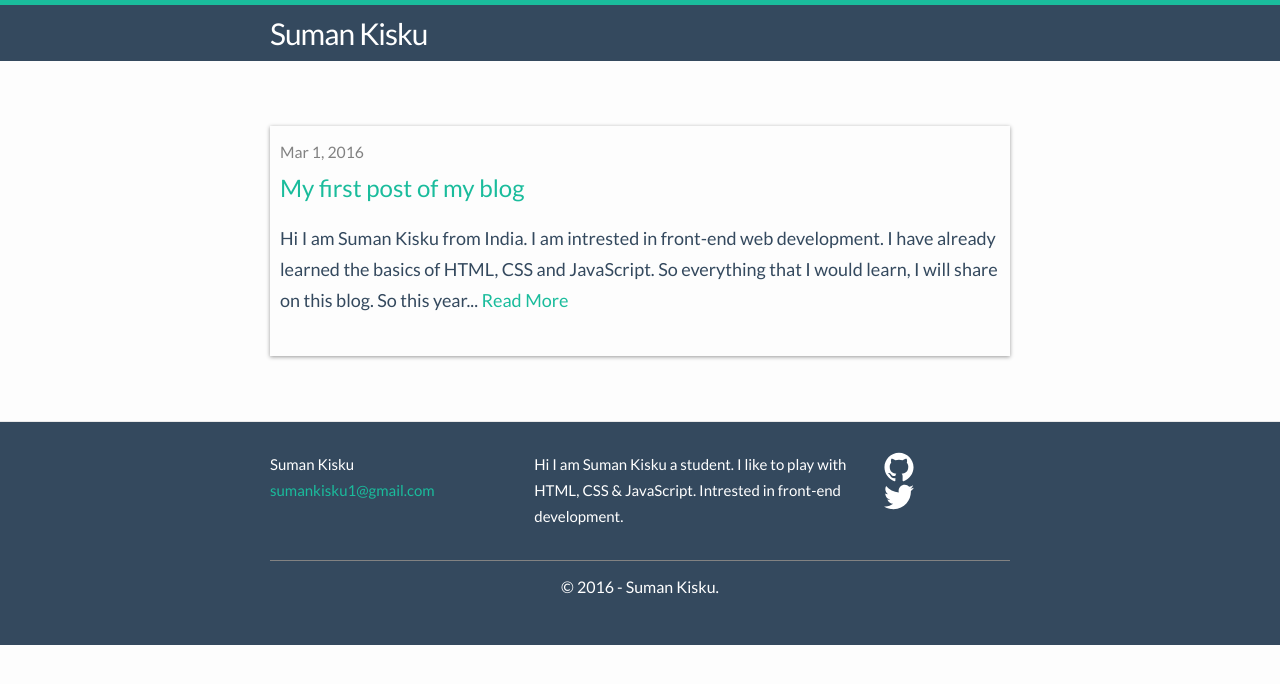
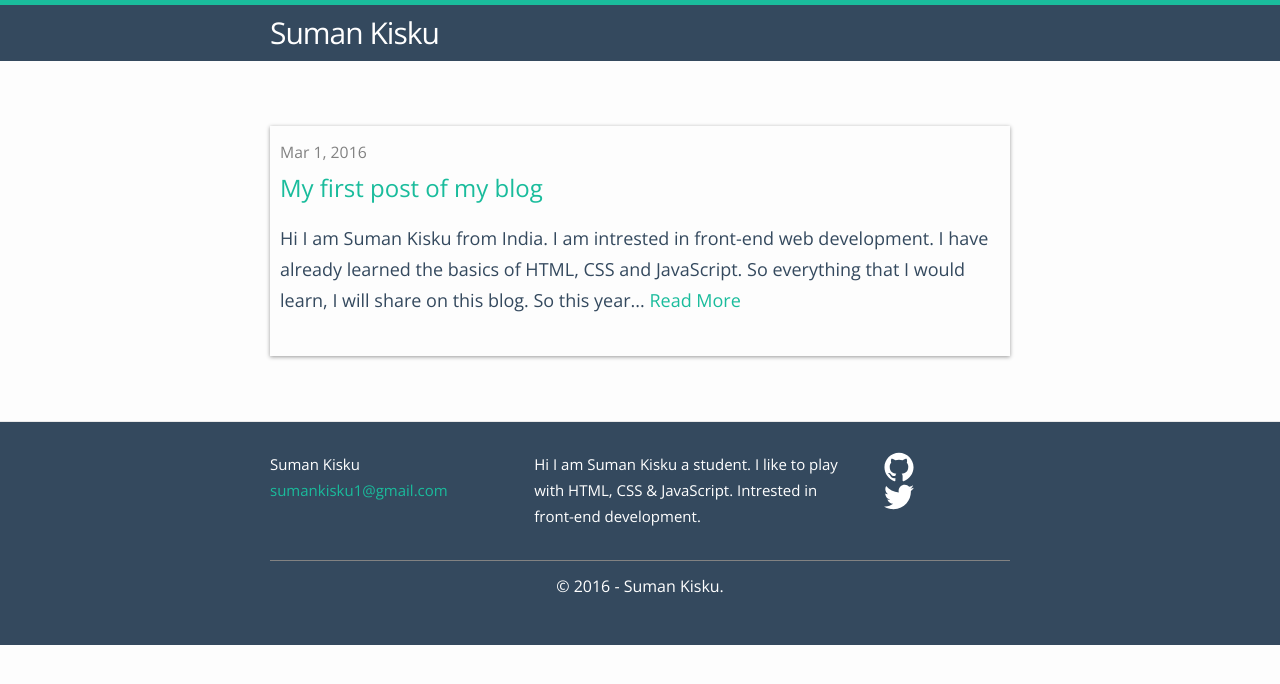
Before and after one commit to SumanKisku/sumankisku.github.io, a Jekyll site: the page built from index.html, in a window 1280 px wide. Shown: the top 684 px of the page. Built offline with Jekyll 4.4.1, drawn with Linux system fonts in a browser that asks for light colours.

Commit message:
Change font family

```diff
--- a/_includes/head.html
+++ b/_includes/head.html
@@ -11,5 +11,5 @@
   <link rel="canonical" href="{{ page.url | replace:'index.html','' | prepend: site.baseurl | prepend: site.url }}">
   <link rel="alternate" type="application/rss+xml" title="{{ site.title }}" href="{{ "/feed.xml" | prepend: site.baseurl | prepend: site.url }}">
   <link rel="icon" type="image/png" href="{{ "/assets/favicon.png" | prepend: site.baseurl }}">
-  <link href='https://fonts.googleapis.com/css?family=Lato&subset=latin,latin-ext' rel='stylesheet' type='text/css'>
+  <link href='https://fonts.googleapis.com/css?family=Open+Sans' rel='stylesheet' type='text/css'>
 </head>
--- a/css/main.scss
+++ b/css/main.scss
@@ -6,7 +6,7 @@
 
 
 // Our variables
-$base-font-family: "Lato", sans-serif;
+$base-font-family: "Open Sans", sans-serif;
 $base-font-size:   18px;
 $base-font-weight: 400;
 $small-font-size:  $base-font-size * 0.875;
```
